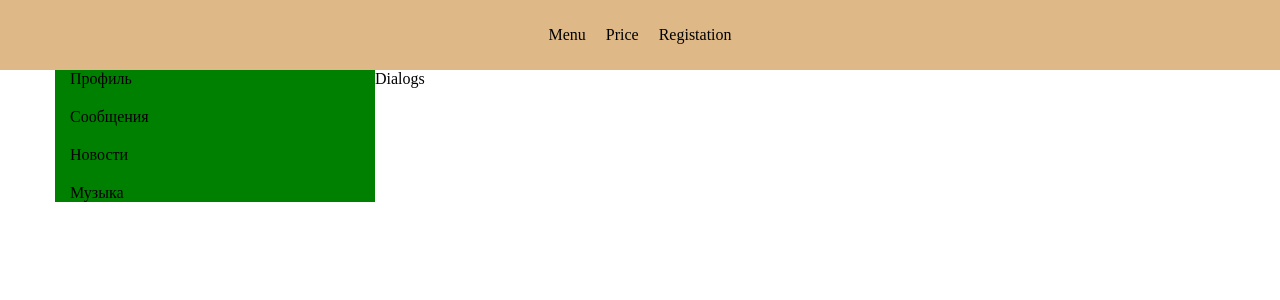
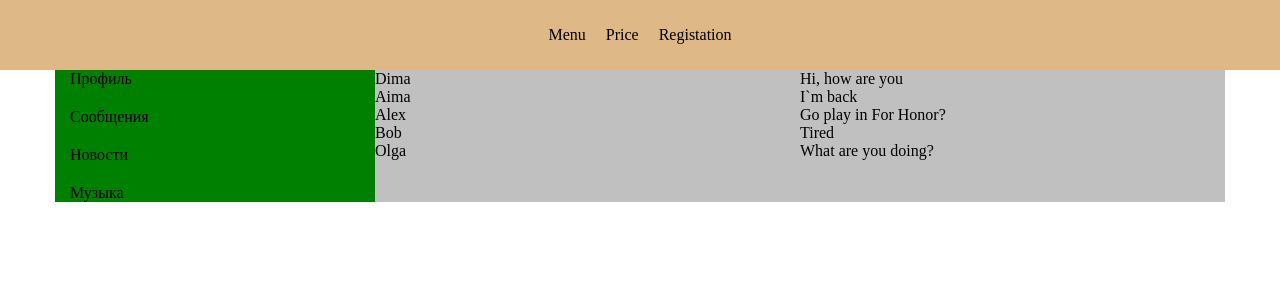
Before and after one commit to Lionlonn/Social, a React app: page /dialogs in a window 1280 px wide. Shown: the top 300 px of the page. Built offline with nearby package versions, Linux system fonts and the light colour scheme.

Commit message:
props traning

```diff
--- a/src/components/dialogs/dialogs.jsx
+++ b/src/components/dialogs/dialogs.jsx
@@ -1,12 +1,41 @@
 import React from "react"
 import './dialogs.scss'
+import { Link } from "react-router-dom"
 
-const Dialogs = (props) => {
+const { data: users } = require('../../data/messages/messages.json')
+
+const DialogItem = (props) => {
     return (
-        <div>
-            Dialogs
+        <div className="dialog">
+            <Link to={'/dialogs/' + props.id}>{props.name}</Link>
         </div>
     )
 }
 
+const Message = (props) => {
+    return (
+        <div className="message">{props.message}</div>
+    )
+}
+
+const Dialogs = (props) => {
+    return (
+        <div className="chat">
+            <div className="dialogs">
+                <div className="dialog-item">
+                    {users.map(user => (
+                        <DialogItem name={user.name} id={user.id}/>
+                    ))}
+                </div>
+                <div className="messages">
+                    {users.map(user => (
+                        <Message message={user.message}/>
+                    ))}
+                </div>
+            </div>
+        </div>
+    )
+}
+
+
 export default Dialogs
--- a/src/components/dialogs/dialogs.scss
+++ b/src/components/dialogs/dialogs.scss
@@ -0,0 +1,16 @@
+.chat {
+    background: silver;
+}
+
+.dialogs {
+    display: grid;
+    grid-template-columns: 1fr 1fr;
+}
+
+.dialog a {
+    text-decoration: none;
+    color: black;
+}
+.dialog a:focus {
+    color: #fff;
+}
--- a/src/components/main-posts/posts/posts.jsx
+++ b/src/components/main-posts/posts/posts.jsx
@@ -11,8 +11,7 @@ const Posts = () => {
                 <button>Удалить</button>
             </div>
             <div className="post">
-                <Post message='hi, how are you' countLike='10' />
-                <Post message='good!' countLike='4' />
+                <Post />
             </div>
         </div>
     )
--- a/src/components/nav_bar/nav.jsx
+++ b/src/components/nav_bar/nav.jsx
@@ -10,7 +10,6 @@ const Nav = () => {
                     <ul className="nav-list">
                         <li className="nav-item">
                             <Link to="/main-posts">Профиль</Link>
-                            {/* <a href="/main-posts">Профиль</a> */}
                         </li>
                         <li className="nav-item">
                             <Link to="/dialogs">Сообщения</Link>
--- a/src/components/nav_bar/nav.scss
+++ b/src/components/nav_bar/nav.scss
@@ -21,3 +21,7 @@
     text-decoration: none;
     color: black;
 }
+
+.nav-item a:focus {
+    color: #fff;
+}
--- a/src/components/post/post.jsx
+++ b/src/components/post/post.jsx
@@ -2,15 +2,27 @@ import React from "react";
 import './post.scss'
 
 
+const { data: posts } = require("../../data/post/post.json")
+
+const PostUser = (props) => {
+    return (
+        <div className="post-item">
+            <img src={props.avatar}></img>
+            { props.comment }
+            <div>
+                <span>Like {props.countLike}</span>
+            </div>
+        </div>
+    )
+}
+
 
 const Post = (props) => {
     return (
-         <div className="post-item">
-                <img src="https://gas-kvas.com/uploads/posts/2023-01/1673291185_gas-kvas-com-p-risunki-anime-berserk-7.jpg" alt="" />
-                { props.message }
-                <div>
-                    <span>Like {props.countLike}</span>
-                </div>
+        <div className="wrapper-post">
+            {posts.map(post => (
+                <PostUser avatar={post.avatar} comment={post.comment} countLike={post.countLike}/>
+            ))}
         </div>
     )
 }
--- /dev/null
+++ b/src/data/messages/messages.json
@@ -0,0 +1,30 @@
+{
+    "data":
+    [
+        {
+            "name": "Dima",
+            "id": "1",
+            "message": "Hi, how are you"
+        },
+        {
+            "name": "Aima",
+            "id": "2",
+            "message": "I`m back"
+        },
+        {
+            "name": "Alex",
+            "id": "3",
+            "message": "Go play in For Honor?"
+        },
+        {
+            "name": "Bob",
+            "id": "4",
+            "message": "Tired"
+        },
+        {
+            "name": "Olga",
+            "id": "5",
+            "message": "What are you doing?"
+        }
+    ]
+}
--- /dev/null
+++ b/src/data/post/post.json
@@ -0,0 +1,25 @@
+{
+    "data":
+    [
+        {
+            "avatar": "https://gas-kvas.com/uploads/posts/2023-01/1673291185_gas-kvas-com-p-risunki-anime-berserk-7.jpg",
+            "comment": "hahahahahaah",
+            "countLike": 2
+        },
+        {
+            "avatar": "https://gas-kvas.com/uploads/posts/2023-01/1673291185_gas-kvas-com-p-risunki-anime-berserk-7.jpg",
+            "comment": "EEEEEE",
+            "countLike": 4
+        },
+        {
+            "avatar": "https://gas-kvas.com/uploads/posts/2023-01/1673291185_gas-kvas-com-p-risunki-anime-berserk-7.jpg",
+            "comment": "WWWWW",
+            "countLike": 12
+        },
+        {
+            "avatar": "https://gas-kvas.com/uploads/posts/2023-01/1673291185_gas-kvas-com-p-risunki-anime-berserk-7.jpg",
+            "comment": "What!!",
+            "countLike": 3
+        }
+    ]
+}
```
